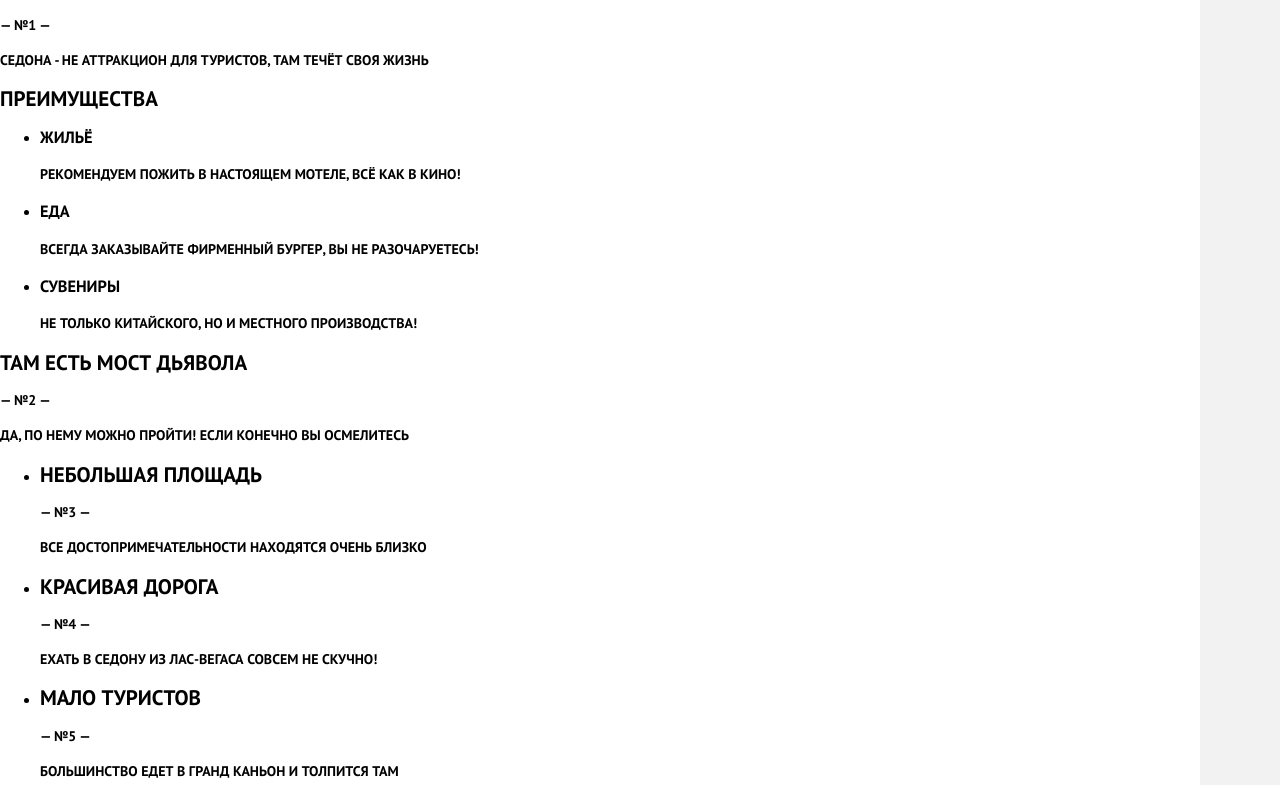
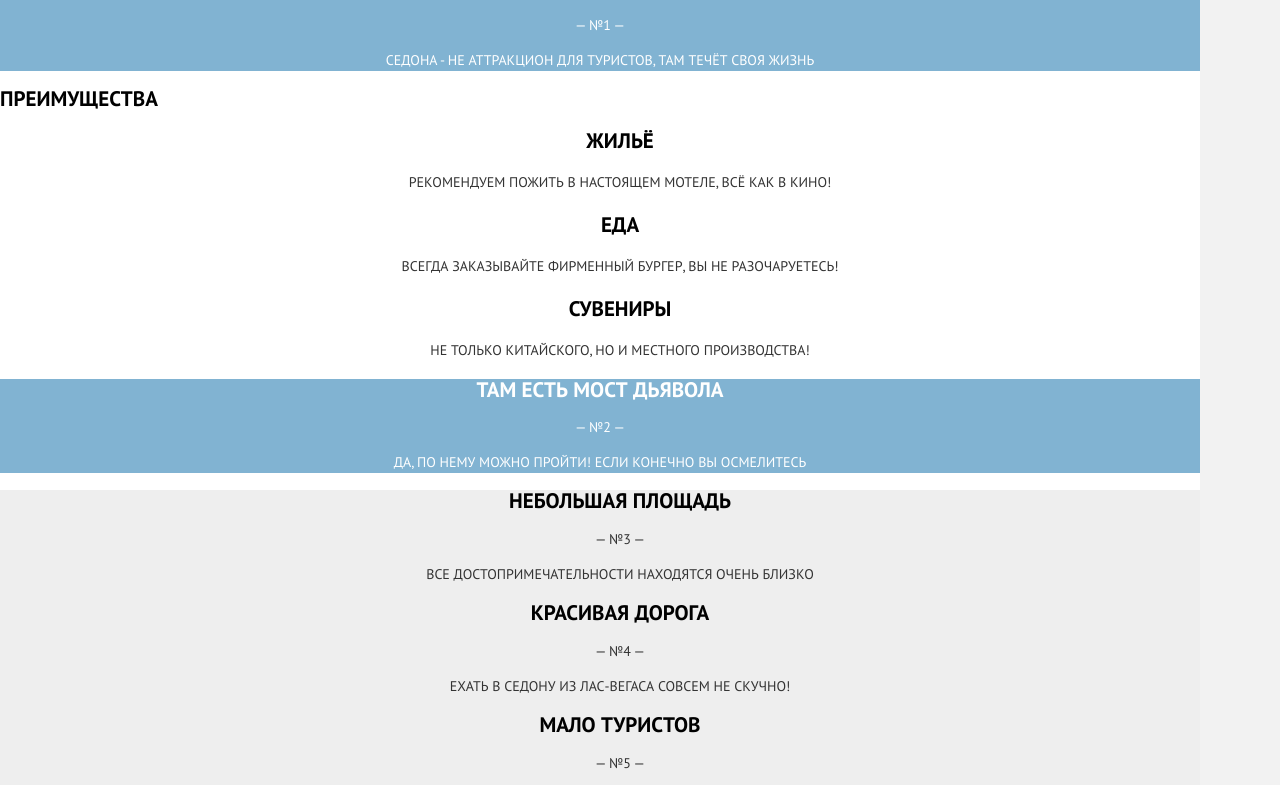
Before and after one commit to dmitry-ios/sedona, a plain HTML site: page index.html in a window 1280 px wide. Shown: the part 363-1148 px from the top of the page. Drawn offline with Linux system fonts and the light colour scheme.

Commit message:
Завершил базовую стилизацию.

```diff
--- a/css/style.css
+++ b/css/style.css
@@ -6,6 +6,7 @@
   --basic-close-black: #333333;
   --basic-dark-grey: #666666;
   --basic-light-grey: #ebebeb;
+  --basic-extra-light-grey: #EEEEEE;
   --basic-close-white: #f2f2f2;
   --basic-white-transparent: rgba(255, 255, 255, 0.3);
   --basic-white-footer: rgba(255, 255, 255, 0.9);
@@ -95,6 +96,48 @@
 .main-intro p {
   font-weight: normal;
   color: var(--basic-close-black);
+}
+
+/* Real town block section */
+
+.general-block {
+  background-color: var(--button-light-sky);
+  color: white;
+  font-weight: normal;
+  text-align: center;
+}
+
+.general-block h2 {
+  font-weight: bold;
+  font-size: 21px;
+}
+
+.advantage-list {
+  list-style: none;
+  text-align: center;
+}
+
+.advantage-list h3 {
+  font-size: 21px;
+}
+
+.advantage-list p {
+  font-weight: normal;
+  color: var(--basic-close-black);
+}
+
+.final-advantages {
+  list-style: none;
+  text-align: center;
+  background-color: var(--basic-extra-light-grey);
+  font-weight: normal;
+  color: var(--basic-close-black);
+}
+
+.final-advantages h2 {
+  font-weight: bold;
+  font-size: 21px;
+  color: var(--basic-black);
 }
 
 /* User Interest */
--- a/index.html
+++ b/index.html
@@ -38,14 +38,14 @@
           <h2>Седона — небольшой городок в Аризоне, заслуживающий большего!</h2>
           <p>Рассмотрим 5 причин, по которым Седона круче, чем гранд каньон!</p>
         </section>
-        <section>
+        <section class="general-block">
           <h2>Настоящий городок</h2>
           <span>— №1 —</span>
           <p>Седона - не аттракцион для туристов, там течёт своя жизнь</p>
         </section>
         <section>
           <h2 class="visually-hidden">Преимущества</h2>
-          <ul>
+          <ul class="advantage-list">
             <li>
               <h3>Жильё</h3>
               <p>Рекомендуем пожить в настоящем мотеле, всё как в кино!</p>
@@ -60,13 +60,13 @@
             </li>
           </ul>
         </section>
-        <section>
+        <section class="general-block">
           <h2>Там есть Мост дьявола</h2>
           <span>— №2 —</span>
           <p>Да, по нему можно пройти! Если конечно вы осмелитесь</p>
         </section>
         <section>
-          <ul>
+          <ul class="final-advantages">
             <li>
               <h2>Небольшая площадь</h2>
               <span>— №3 —</span>
```
